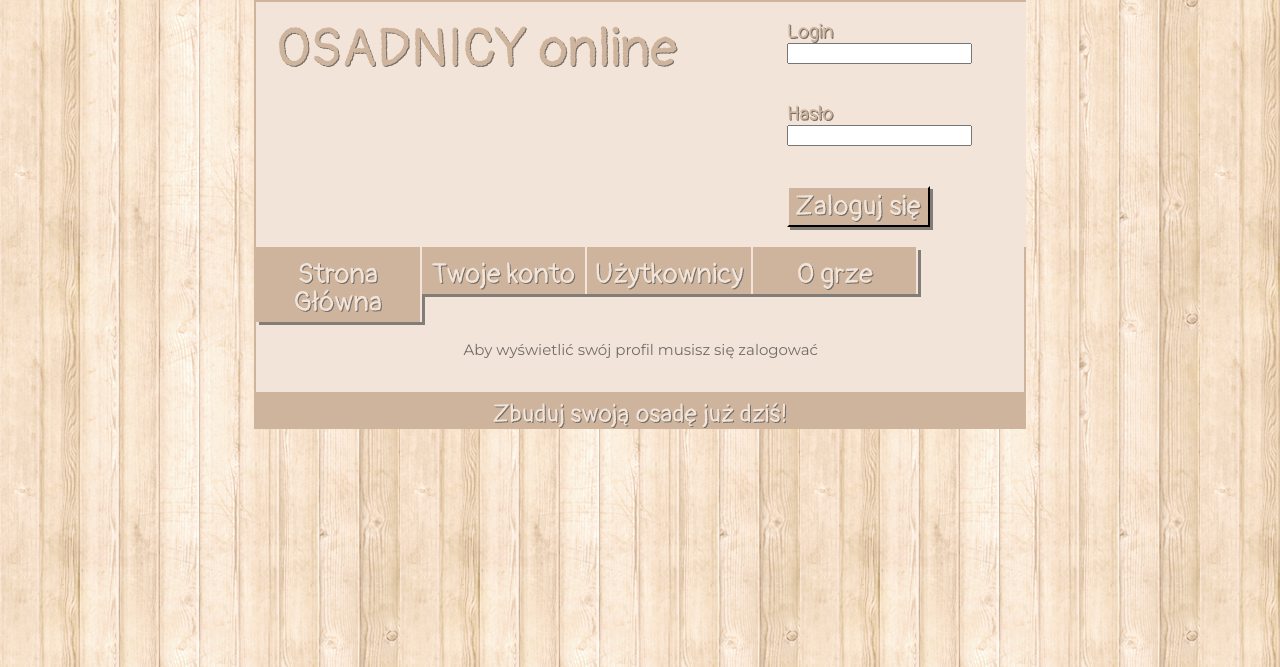
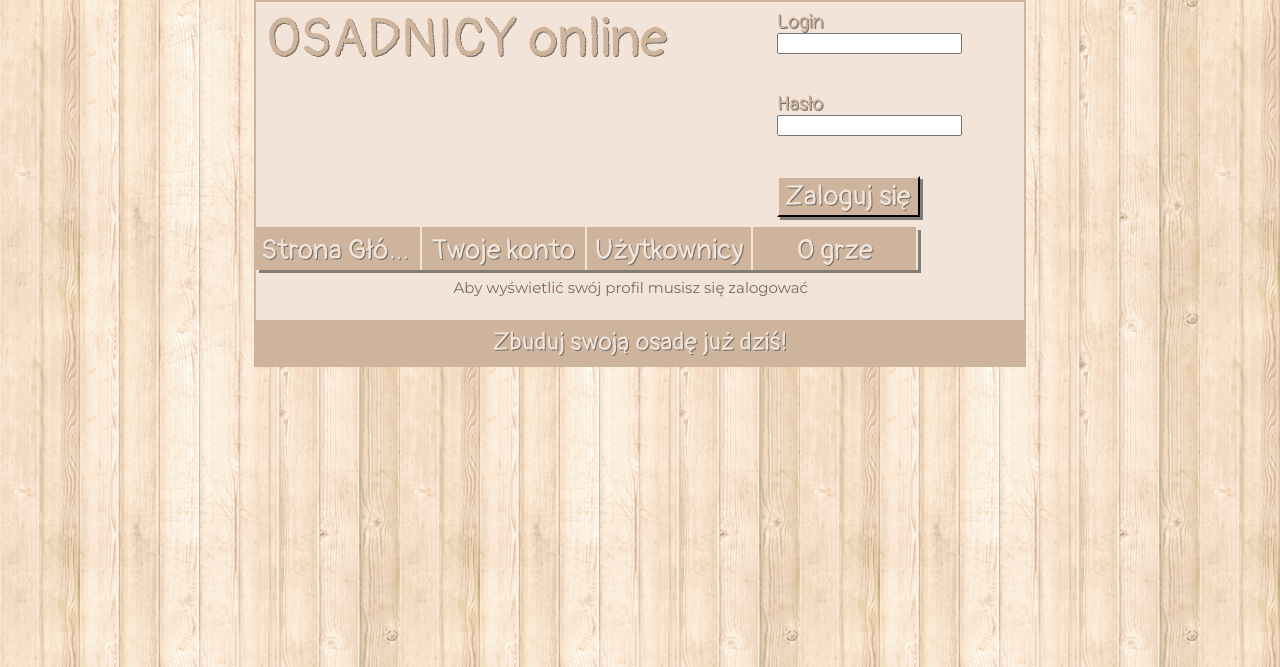
Before and after one commit to Bajdzis/test, a PHP site: page /templates/index.php in a window 1280 px wide. Shown: the top 667 px of the page. Run offline with PHP 8.4, Linux system fonts and the light colour scheme; data that the repository does not hold is empty.

Commit message:
Wersja przed BEMem

```diff
--- a/Mongra/gra2/templates/style.css
+++ b/Mongra/gra2/templates/style.css
@@ -55,6 +55,7 @@ table {
 
 /* ------ DEFAULT ----- */
 
+
 body
 {
     background-image: url("images/wood.png");
@@ -63,6 +64,12 @@ body
     font-family: 'Montserrat', sans-serif;
     font-size: 15px;
     text-align: justify;
+}
+
+::selection
+{
+    background: #726C66;
+    color: #CEB49C;
 }
 
 #container
@@ -84,7 +91,7 @@ body
     background-color: #F2E4D8;
     color: #CEB49C;
     text-shadow: 1px 1px #726C66;
-    padding: 20px;
+    padding: 10px;
     font-size: 54px;
     font-family: 'Pangolin', cursive;
     float: left;
@@ -124,7 +131,7 @@ body
         font-size: 28px;
         padding-left: 5px;
         padding-right: 5px;
-        padding-top: 14px;
+        padding-top: 10px;
         padding-bottom: 5px;
         font-family: 'Pangolin', cursive;
         text-shadow: 1px 1px #726C66;
@@ -132,6 +139,9 @@ body
         box-shadow: 3px 3px #837D77;
         text-align: center;
         position: relative;
+        white-space: nowrap;
+        overflow: hidden;
+        text-overflow: ellipsis;
     }
 
     .button:hover
@@ -162,7 +172,7 @@ body
 {
     width: 95%;
     height: 98%;
-    padding: 20px;
+    padding: 10px;
     display:flex;
     justify-content: center;
     flex-direction: column;
@@ -173,7 +183,7 @@ body
 #footer
 {
     width: auto;
-    height: 15%;
+    height: 20%;
     background-color: #CEB49C;
     font-family: 'Pangolin', cursive;
     text-shadow: 1px 1px #726C66;
@@ -181,6 +191,7 @@ body
     font-size: 25px;
     text-align: center;
     padding-top: 10px;
+    padding-bottom: 10px;
     position: relative;
     bottom: 0;
 }
@@ -197,18 +208,9 @@ body
     position: center;
     font-size: 30px;
     padding-top: 15px;
-}
-
-#welcome
-{
-    width: 99%;
-    height: 25%;
-    background-color: #CEB49C;
-    border-bottom: 2px solid #F2E4D8;
-    font-family: 'Pangolin', cursive;
-    text-shadow: 1px 1px #726C66;
-    color: #F2E4D8;
-    position: relative;
+    white-space: nowrap;
+    overflow: hidden;
+    text-overflow: ellipsis;
 }
 
     .row
@@ -221,6 +223,7 @@ body
         text-shadow: 1px 1px #726C66;
         color: #F2E4D8;
         position: relative;
+        padding: 10px;
     }
 
     .roww
@@ -233,6 +236,7 @@ body
         text-shadow: 1px 1px #726C66;
         color: #F2E4D8;
         position: relative;
+        padding: 10px;
     }
 
     .col
@@ -245,6 +249,9 @@ body
         text-shadow: 1px 1px #726C66;
         color: #F2E4D8;
         position: relative;
+        display: flex;
+        flex-direction: row;
+        align-content: space-between;
     }
 
     .coll
@@ -259,6 +266,9 @@ body
         text-shadow: 1px 1px #726C66;
         color: #F2E4D8;
         position: relative;
+        white-space: nowrap;
+        overflow: hidden;
+        text-overflow: ellipsis;
     }
 
         .icon
@@ -421,13 +431,13 @@ a
 
     #content
     {
-        width: calc(70% - 70px);
+        width: calc(70% - 40px);
         float: right !important;
         display: flex;
         justify-content: center;
         flex-direction: column;
         align-items: center;
-        margin-left: 30px;
+        margin-left: 10px;
         text-align: justify;
     }
 
@@ -448,13 +458,6 @@ a
         position: relative;
         position: center;
     }
-
-
-        #welcome
-        {
-            width: 80%;
-            height: 60%;
-        }
 
 
         .row
--- a/Mongra/gra2/templates/user.php
+++ b/Mongra/gra2/templates/user.php
@@ -2,19 +2,21 @@
 
 <!--- Profil użytkownika i jego zasoby -->
 <div id="user">
-    <div id="welcome"><h2> Witaj <?=$out['user']?>! </h2> </div>
+    <div class="roww"><h2> Witaj <?=$out['user']?>! </h2> </div>
+    <div class="items">
         <div class="col">
-       <?= image("drewno.png")  ?>
+        <div> <?= image("drewno.png")  ?> </div>
             <?= $out['drewno'] ?>
         </div>
         <div class="coll">
-        <?= image("kamien.png")  ?>
+            <div> <?= image("kamien.png")  ?> </div>
             <?= $out['kamien'] ?>
 
         </div>
         <div class="col">
-        <?= image("zboze.png")  ?>
+            <div> <?= image("zboze.png")  ?> </div>
             <?= $out['zboze'] ?>
+        </div>
     </div>
     <div class="roww">
         <p><b>Email:</b> <?= $out['email'] ?> </p>
```
Lines whose indentation alone changed are shown as unchanged.
